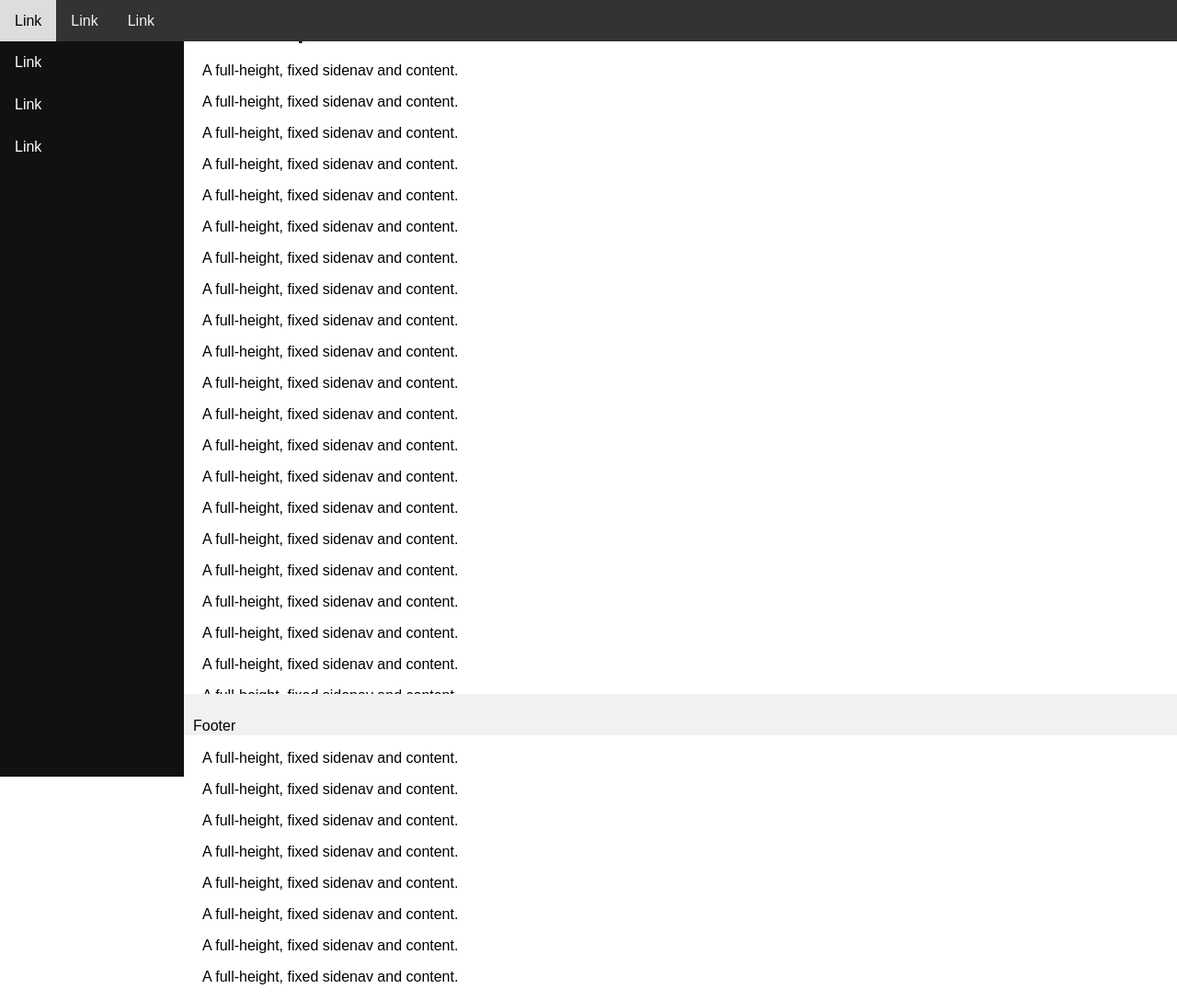
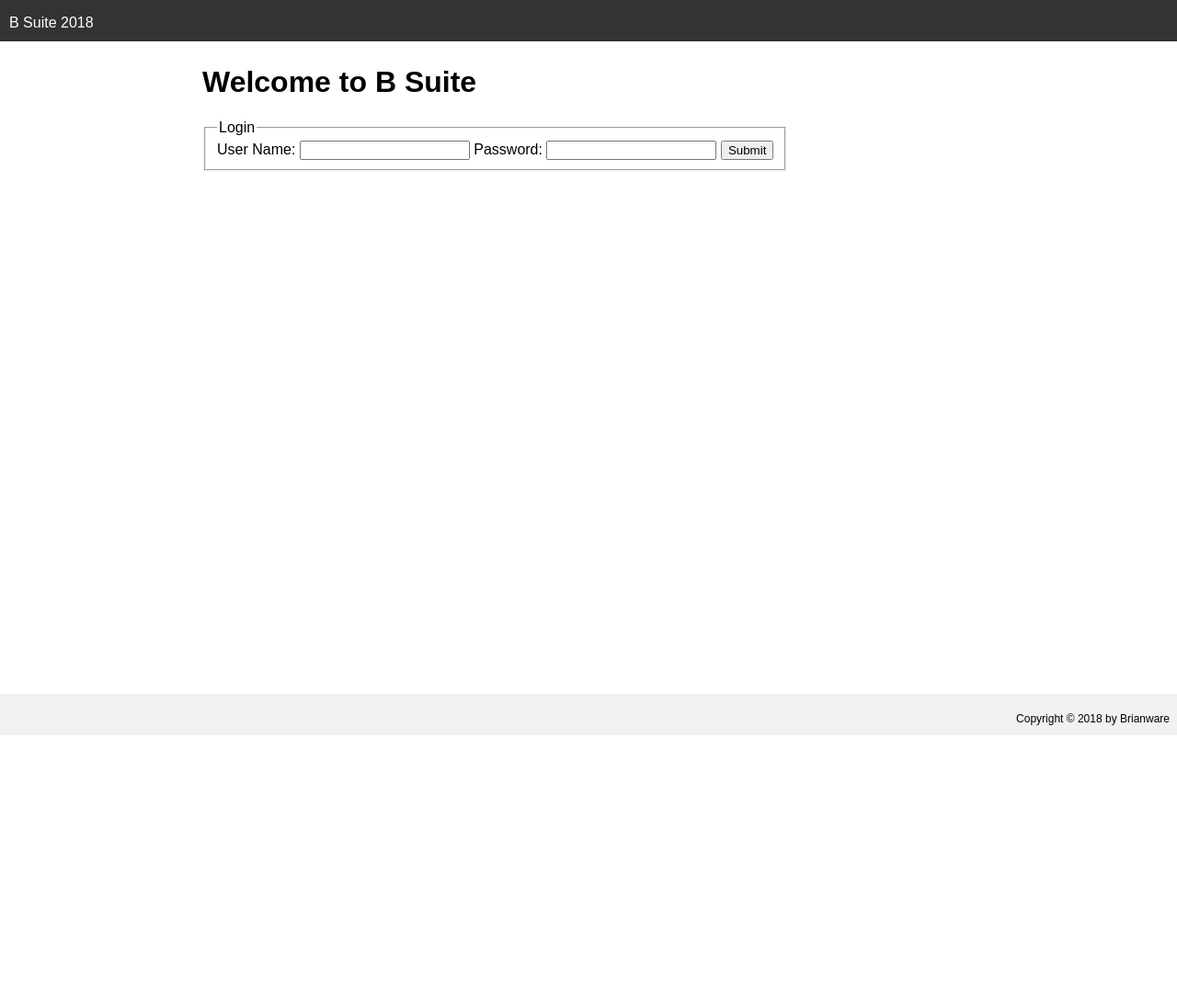
Before and after one commit to brianware/bsuite, a PHP site: page / in a window 1280 px wide. Shown: the whole page at 92% size. After the commit the page ends 800 px from the top, so only its background shows below. Run offline with PHP 8.4, Linux system fonts and the light colour scheme.

Commit message:
My first commit

```diff
--- a/index.php
+++ b/index.php
@@ -1,141 +1,39 @@
 <!DOCTYPE html>
 <html lang="en">
 <head>
-<title>CSS Template</title>
+<title>Home</title>
 <meta charset="utf-8">
 <meta name="viewport" content="width=device-width, initial-scale=1">
-<style>
-* {
-    box-sizing: border-box;
-}
+<link rel="stylesheet" href="style.css">
 
-body {
-    margin: 0;
-    font-family: Arial, Helvetica, sans-serif;
-}
-
-/* Style the top navigation bar */
-.topnav {
-    overflow-x: hidden;
-    background-color: #333;
-    position: fixed;
-    top: 0;
-    height: 45px;
-    width: 100%;
-    z-index: 1;
-}
-
-/* Style the topnav links */
-.topnav a {
-    float: left;
-    display: block;
-    color: #f2f2f2;
-    text-align: center;
-    padding: 14px 16px;
-    text-decoration: none;
-}
-
-/* Change color on hover */
-.topnav a:hover {
-    background-color: #ddd;
-    color: black;
-}
-
-/* Style the side navigation */
-.sidenav {
-    height: 100%;
-    width: 200px;
-    position: fixed;
-    z-index: 1;
-    top: 45px;
-    left: 0;
-    background-color: #111;
-    overflow-x: hidden;
-}
-
-/* Side navigation links */
-.sidenav a {
-    color: white;
-    padding: 14px 16px;
-    text-decoration: none;
-    display: block;
-}
-
-/* Change color on hover */
-.sidenav a:hover {
-    background-color: #ddd;
-    color: black;
-}
-
-/* Style the content */
-.content {
-    margin-left: 200px;
-    padding-left: 20px;
-}
-
-/* Style the footer */
-.footer {
-    background-color: #f1f1f1;
-    padding: 10px;
-    position: fixed;
-    bottom: 0;
-    left: 200px;
-    height: 45px;
-    width: 100%;
-}
+<style type="text/css">
+    .fieldset-auto-width {
+         display: inline-block;
+    }
 </style>
 </head>
+
 <body>
-
 <div class="topnav">
-  <a href="#">Link</a>
-  <a href="#">Link</a>
-  <a href="#">Link</a>
-</div>
-
-<div class="sidenav">
-  <a href="#">Link</a>
-  <a href="#">Link</a>
-  <a href="#">Link</a>
+<p style="color:white;padding-left:10px;">B Suite 2018</p>
 </div>
 
 <div class="content">
-  <h2>CSS Template</h2>
-  <p>A full-height, fixed sidenav and content.</p>
-  <p>A full-height, fixed sidenav and content.</p>
-  <p>A full-height, fixed sidenav and content.</p>
-  <p>A full-height, fixed sidenav and content.</p>
-  <p>A full-height, fixed sidenav and content.</p>
-  <p>A full-height, fixed sidenav and content.</p>
-  <p>A full-height, fixed sidenav and content.</p>
-  <p>A full-height, fixed sidenav and content.</p>
-  <p>A full-height, fixed sidenav and content.</p>
-  <p>A full-height, fixed sidenav and content.</p>
-  <p>A full-height, fixed sidenav and content.</p>
-  <p>A full-height, fixed sidenav and content.</p>
-  <p>A full-height, fixed sidenav and content.</p>
-  <p>A full-height, fixed sidenav and content.</p>
-  <p>A full-height, fixed sidenav and content.</p>
-  <p>A full-height, fixed sidenav and content.</p>
-  <p>A full-height, fixed sidenav and content.</p>
-  <p>A full-height, fixed sidenav and content.</p>
-  <p>A full-height, fixed sidenav and content.</p>
-  <p>A full-height, fixed sidenav and content.</p>
-  <p>A full-height, fixed sidenav and content.</p>
-  <p>A full-height, fixed sidenav and content.</p>
-  <p>A full-height, fixed sidenav and content.</p>
-  <p>A full-height, fixed sidenav and content.</p>
-  <p>A full-height, fixed sidenav and content.</p>
-  <p>A full-height, fixed sidenav and content.</p>
-  <p>A full-height, fixed sidenav and content.</p>
-  <p>A full-height, fixed sidenav and content.</p>
-  <p>A full-height, fixed sidenav and content.</p>
-  <p>A full-height, fixed sidenav and content.</p>
-</div>
+<h1>Welcome to B Suite</h1>
+<form id='login' action='login.php' method='post' accept-charset='UTF-8'>
+	<fieldset class="fieldset-auto-width">
+	<legend>Login</legend>
+	<input type='hidden' name='submitted' id='submitted' value='1'/>
+	<label for='username' >User Name:</label>
+	<input type='text' name='username' id='username'  maxlength="50" />
+	<label for='password' >Password:</label>
+	<input type='password' name='password' id='password' maxlength="50" />
+	<input type='submit' name='Submit' value='Submit' />
+	</fieldset>
+	</form>
 
 <div class="footer">
-  <p>Footer</p>
+  <p>Copyright © 2018 by Brianware</p>
 </div>
-
 </body>
-</html>
+  </html>
--- /dev/null
+++ b/style.css
@@ -0,0 +1,84 @@
+* {
+    box-sizing: border-box;
+}
+
+body {
+    margin: 0;
+    font-family: Arial, Helvetica, sans-serif;
+}
+
+/* Style the top navigation bar */
+.topnav {
+    overflow-x: hidden;
+    background-color: #333;
+    position: fixed;
+    top: 0;
+    height: 45px;
+    width: 100%;
+    z-index: 1;
+}
+
+/* Style the topnav links */
+.topnav a {
+    float: left;
+    display: block;
+    color: #f2f2f2;
+    text-align: center;
+    padding: 14px 16px;
+    text-decoration: none;
+}
+
+/* Change color on hover */
+.topnav a:hover {
+    background-color: #ddd;
+    color: black;
+}
+
+/* Style the side navigation */
+.sidenav {
+    height: 100%;
+    width: 200px;
+    position: fixed;
+    z-index: 1;
+    top: 45px;
+    left: 0;
+    background-color: #111;
+    overflow-x: hidden;
+}
+
+/* Side navigation links */
+.sidenav a {
+    color: white;
+    padding: 14px 16px;
+    text-decoration: none;
+    display: block;
+}
+
+/* Change color on hover */
+.sidenav a:hover {
+    background-color: #ddd;
+    color: black;
+}
+
+/* Style the content */
+.content {
+    margin-left: 200px;
+    padding-left: 20px;
+    margin-top: 45px;
+    padding-top: 5px;
+    margin-bottom: 45px;
+    padding-bottom: 10px;
+}
+
+/* Style the footer */
+.footer {
+    background-color: #f1f1f1;
+    padding: 8px;
+    position: fixed;
+    bottom: 0;
+    left: 0;
+    height: 45px;
+    width: 100%;
+    font-size: 12px;
+    text-align: right;
+}
```
Also changed, not shown: signon.php (added, +45 -0 lines).
